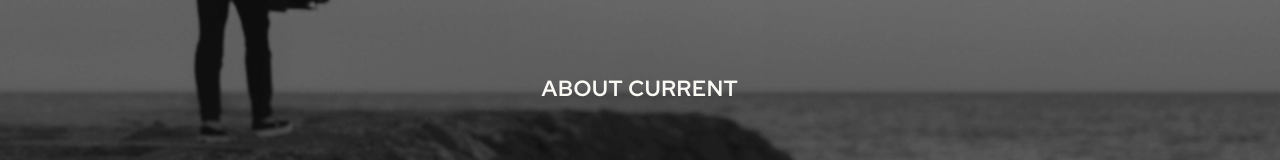
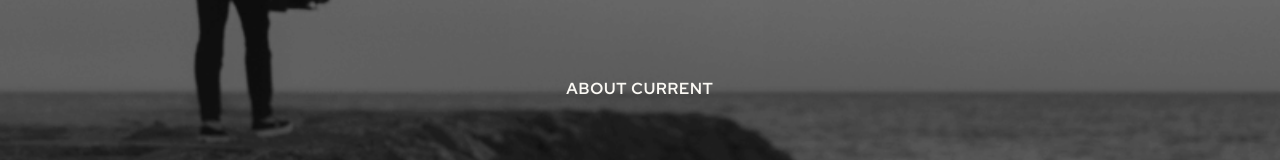
Before and after one commit to masonomara/current, a Next.js app: page /about in a window 1280 px wide. Shown: the part 311-471 px from the top of the page. Built offline with nearby package versions, Linux system fonts and the light colour scheme; a web font is replaced by a local one.

Commit message:
letter spacing

```diff
--- a/styles/Hero.module.css
+++ b/styles/Hero.module.css
@@ -36,14 +36,14 @@
 }
 .title {
   font-weight: 600;
-  font-size: 22px;
+  font-size: 16px;
   line-height: 1.75;
   text-transform: uppercase;
-  letter-spacing: 0.03em;
+  letter-spacing: 0.05em;
 }
 .subtitle {
   font-weight: 600;
-  font-size: 14px;
+  font-size: 16px;
   line-height: 1.75;
   text-align: center;
   text-transform: uppercase;
```
